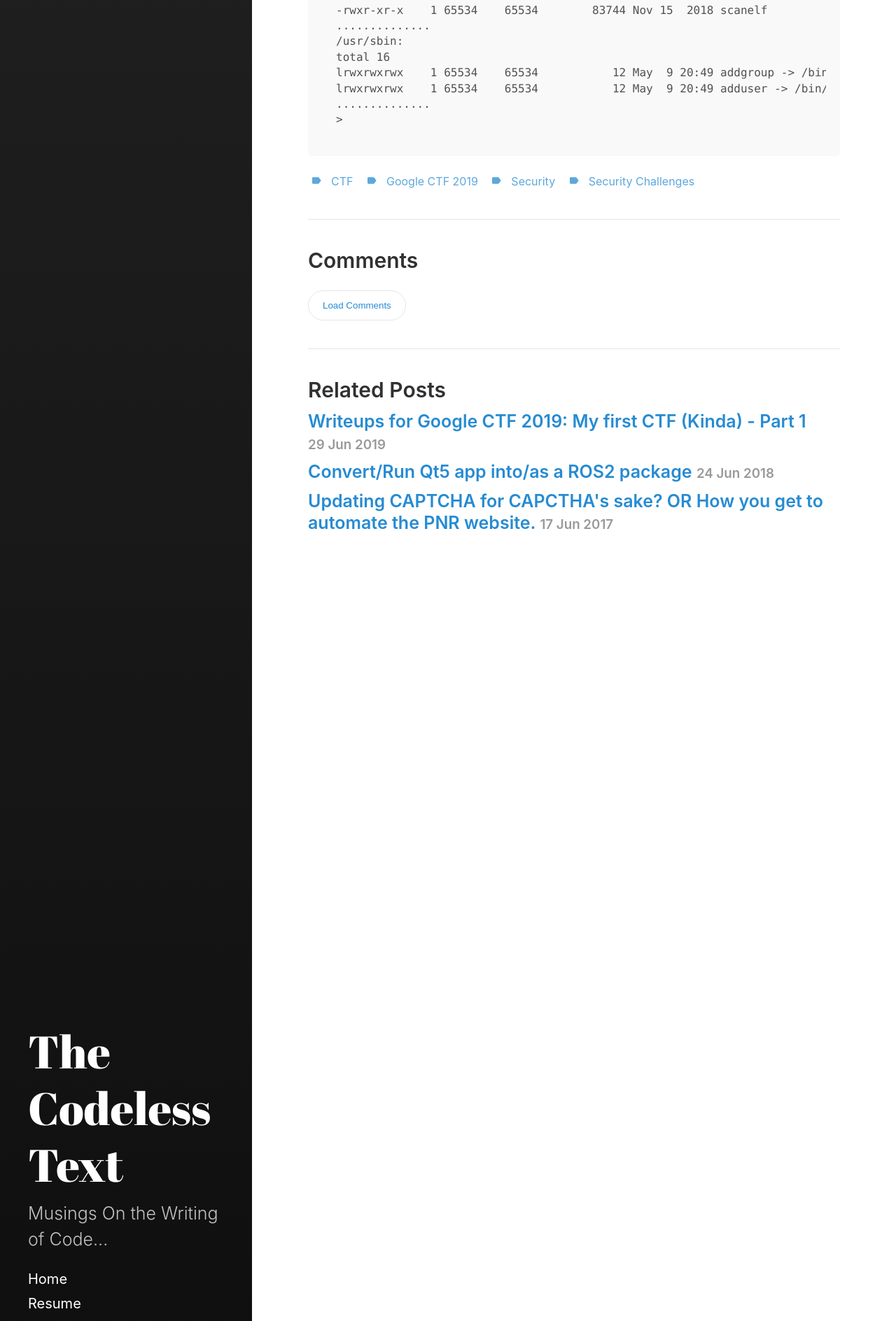
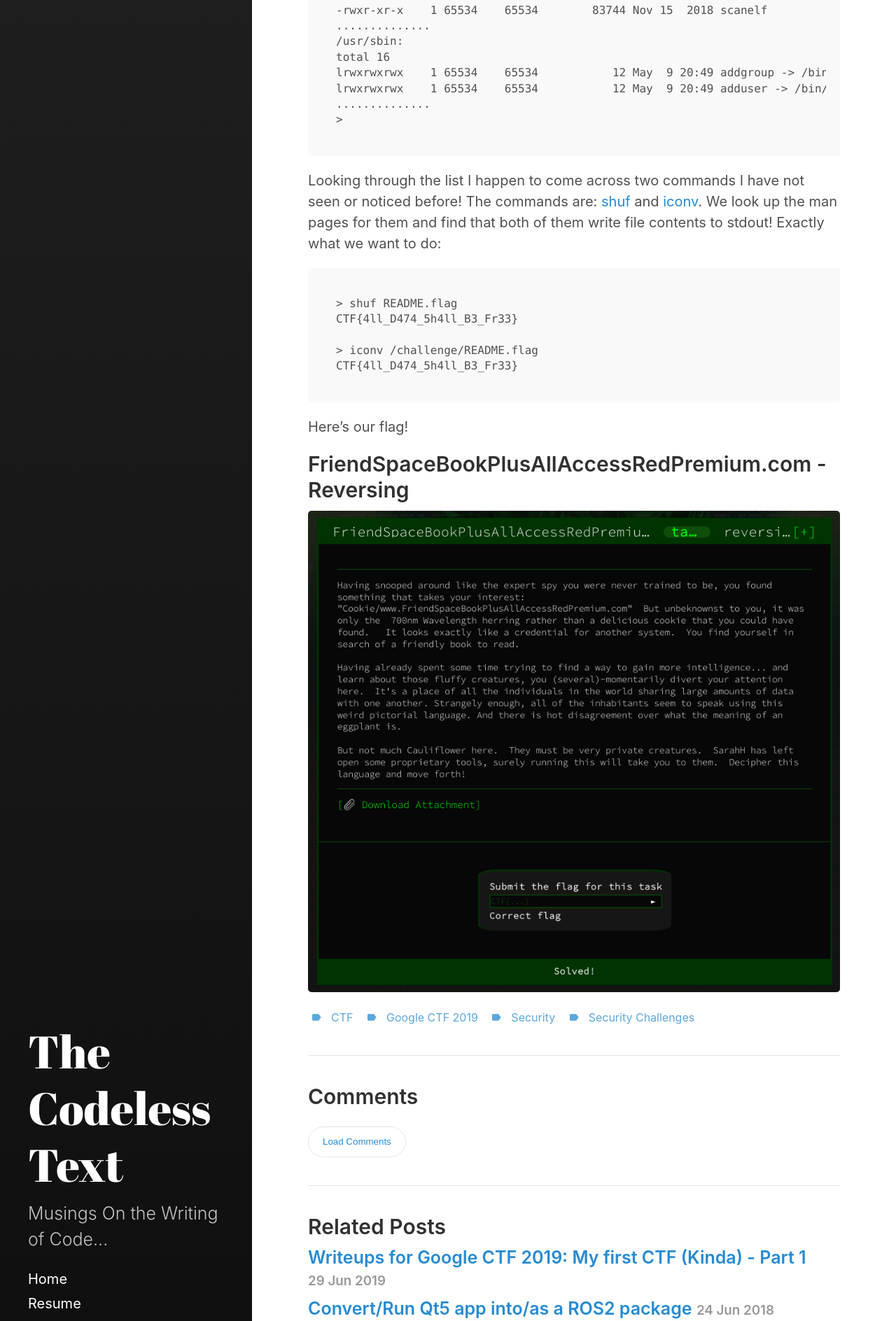
Before and after one commit to amar-laksh/amar-laksh.github.io, a Jekyll site: the page built from _posts/2019-06-29-Google-CTF-Writeups-Part-2.md, in a window 1280 px wide. Shown: the part 2518-4406 px from the top of the page at 70% size. Built offline with Jekyll 4.4.1, drawn with Linux system fonts in a browser that asks for light colours.

Commit message:
blog update

````diff
--- a/_posts/2019-06-29-Google-CTF-Writeups-Part-2.md
+++ b/_posts/2019-06-29-Google-CTF-Writeups-Part-2.md
@@ -73,3 +73,19 @@ lrwxrwxrwx    1 65534    65534           12 May  9 20:49 adduser -> /bin/busybox
 ..............
 >
 ```
+
+Looking through the list I happen to come across two commands I have not seen or noticed before! The commands are: [shuf](https://linux.die.net/man/1/shuf) and [iconv](https://linux.die.net/man/1/iconv). We look up the man pages for them and find that both of them write file contents to stdout! Exactly what we want to do:
+```
+> shuf README.flag
+CTF{4ll_D474_5h4ll_B3_Fr33}
+
+> iconv /challenge/README.flag
+CTF{4ll_D474_5h4ll_B3_Fr33}
+```
+
+Here's our flag!
+
+
+## FriendSpaceBookPlusAllAccessRedPremium.com  - Reversing
+
+![friends.png](/images/ctf_images/google_2019/friends.png)
````
Also changed, not shown: images/ctf_images/google_2019/friends.png (added).
